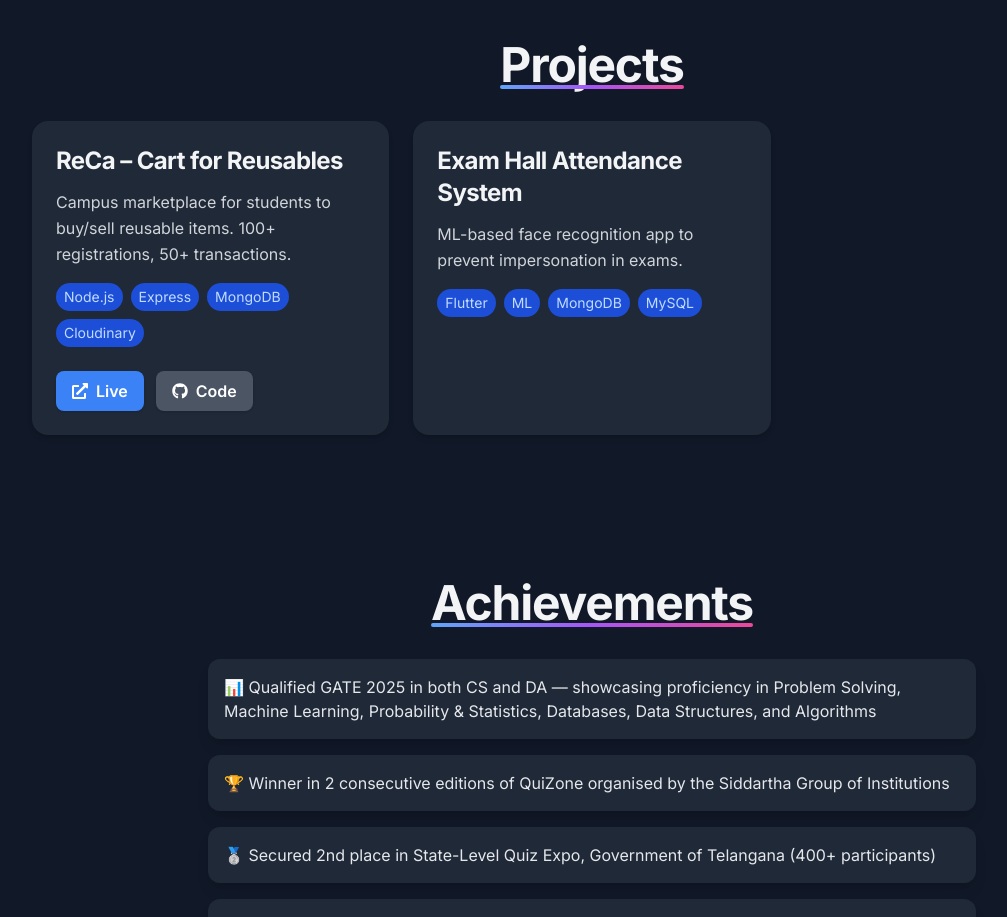
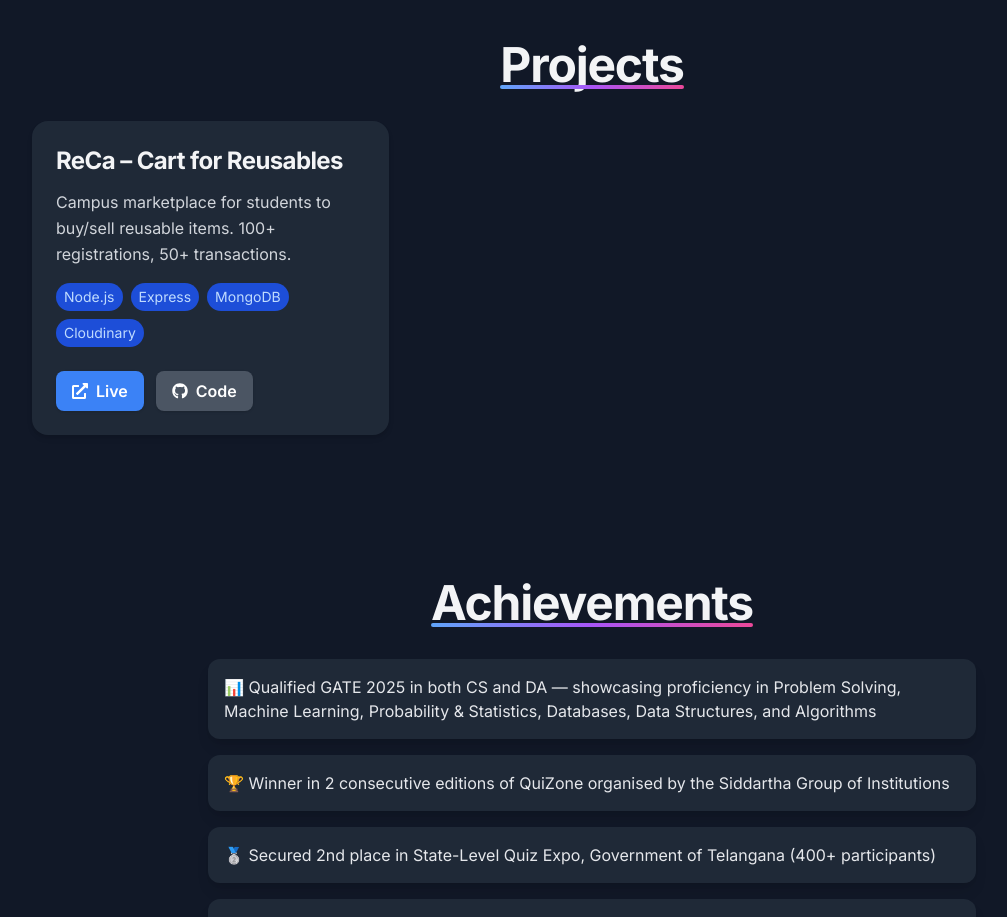
Before and after one commit to sainadhareddy2636/portfolio-website, a React (Create React App) app: page / in a window 1280 px wide. Shown: the part 2300-3217 px from the top of the page, without its empty margins (48-1055 px from the left). Built offline with nearby package versions, Linux system fonts and the light colour scheme; the HTML template or start-up script is replaced by a standard one.

Commit message:
Updated Projects Section

```diff
--- a/src/components/Projects.jsx
+++ b/src/components/Projects.jsx
@@ -9,12 +9,7 @@ const projects = [
     stack: ["Node.js", "Express", "MongoDB", "Cloudinary"],
     live: "https://reca-21ve.onrender.com/reca",
     code: "https://github.com/sainadhareddy2636/RTP_RECA.git",
-  },
-  {
-    name: "Exam Hall Attendance System",
-    desc: "ML-based face recognition app to prevent impersonation in exams.",
-    stack: ["Flutter", "ML", "MongoDB", "MySQL"],
-  },
+  }
 ];
 
 export default function Projects() {
```
